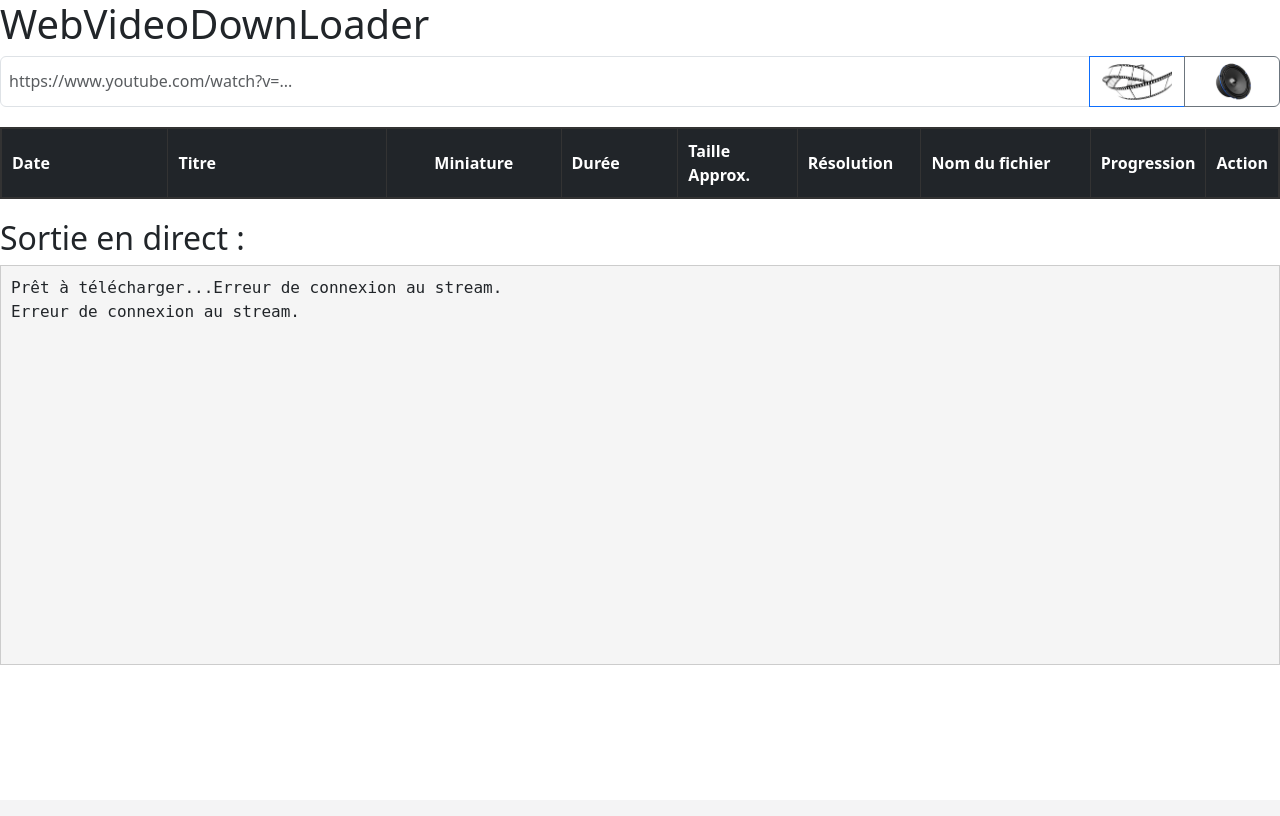
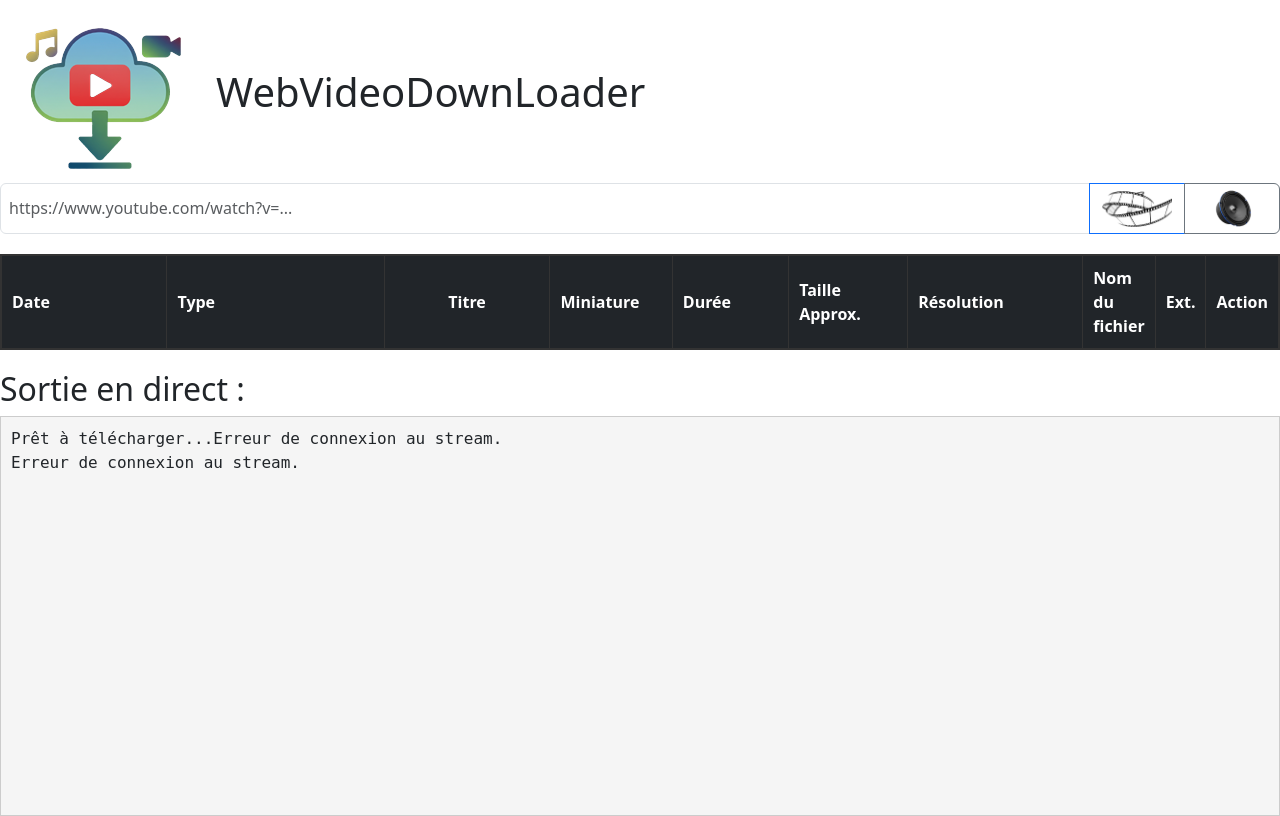
Before and after one commit to V1rtuaW0rld/yt-dlp, a Flask app: page / in a window 1280 px wide. Before the commit the page ends 665 px from the top, so only its background shows below. Run offline with Flask 3, Linux system fonts and the light colour scheme; data comes from the database, SQL or seed files in the repository; both versions use the stored data as it was after the commit; data that the repository does not hold is empty.

Commit message:
ajout colonne type + extension

```diff
--- a/static/script.js
+++ b/static/script.js
@@ -46,6 +46,7 @@ function handleMessage(event) {
                         const isEpoch = /^\d{9,}$/.test(task.status);
                         row.innerHTML = `
                             <td>${task.date || 'N/A'}</td>
+                            <td>${task.type || 'N/A'}</td> <!-- Nouvelle colonne Type -->
                             <td id="video-title-${task.task_id}">${task.title || 'N/A'}</td>
                             <td id="video-thumbnail-${task.task_id}">${task.thumbnail ? `<img src="${task.thumbnail}" alt="Miniature" style="max-width: 100px; max-height: 100px;">` : 'N/A'}</td>
                             <td id="video-duration-${task.task_id}">${task.duration_string || 'N/A'}</td>
@@ -102,6 +103,7 @@ function handleMessage(event) {
                             const isEpoch = /^\d{9,}$/.test(videoInfo.status);
                             row.innerHTML = `
                                 <td>${videoInfo.date || 'N/A'}</td>
+                                <td>${videoInfo.type || 'N/A'}</td> <!-- Nouvelle colonne Type -->
                                 <td id="video-title-${taskId}">${videoInfo.title || 'N/A'}</td>
                                 <td id="video-thumbnail-${taskId}">${videoInfo.thumbnail ? `<img src="${videoInfo.thumbnail}" alt="Miniature" style="max-width: 100px; max-height: 100px;">` : 'N/A'}</td>
                                 <td id="video-duration-${taskId}">${videoInfo.duration_string || 'N/A'}</td>
--- a/templates/index.html
+++ b/templates/index.html
@@ -4,11 +4,17 @@
     <meta charset="UTF-8">
     <title>WebVideoDownLoader</title>
     <link rel="stylesheet" href="{{ url_for('static', filename='style.css') }}">
+	<link rel="icon" type="image/png" href="{{ url_for('static', filename='images/logo.png') }}">
     <!-- Bootstrap CDN -->
     <link href="https://cdn.jsdelivr.net/npm/bootstrap@5.3.0/dist/css/bootstrap.min.css" rel="stylesheet">
 </head>
 <body>
-    <h1>WebVideoDownLoader</h1>
+    <!-- Header avec logo à gauche et titre à droite -->
+    <header class="header d-flex align-items-center">
+        <img src="{{ url_for('static', filename='images/logo.png') }}" alt="Logo" class="logo me-3">
+        <h1 class="mb-0">WebVideoDownLoader</h1>
+    </header>
+
     <form id="download-form" action="/download" method="POST">
         <div class="input-group mb-3">
             <input type="text" id="url" name="url" class="form-control" placeholder="https://www.youtube.com/watch?v=..." required>
@@ -25,13 +31,14 @@
         <thead class="table-dark">
             <tr>
                 <th>Date</th>
+				<th>Type</th>
                 <th>Titre</th>
                 <th>Miniature</th>
                 <th>Durée</th>
                 <th>Taille Approx.</th>
                 <th>Résolution</th>
                 <th>Nom du fichier</th>
-                <th>Progression</th>
+                <th>Ext.</th>
                 <th>Action</th>
             </tr>
         </thead>
```
Also changed, not shown: data/bdd.sqlite, static/images/background.png (added), static/images/logo.png (added), static/style.css (line endings or trailing spaces), 1 other file. Lines whose indentation alone changed are shown as unchanged.
